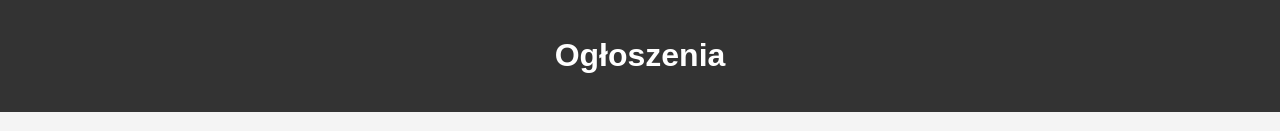
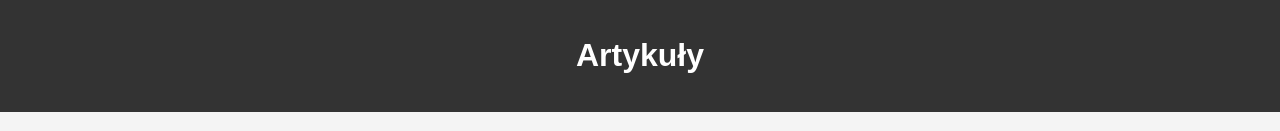
Before and after one commit to siteteocompany/siteteocompany.github.io, a plain HTML site: page index.html in a window 1280 px wide. Shown: the top 131 px of the page. Drawn offline with Linux system fonts and the light colour scheme.

Commit message:
Update index.html

```diff
--- a/index.html
+++ b/index.html
@@ -33,7 +33,7 @@
 </head>
 <body>
     <header>
-        <h1>Ogłoszenia</h1>
+        <h1>Artykuły</h1>
     </header>
 
     <section>
```
